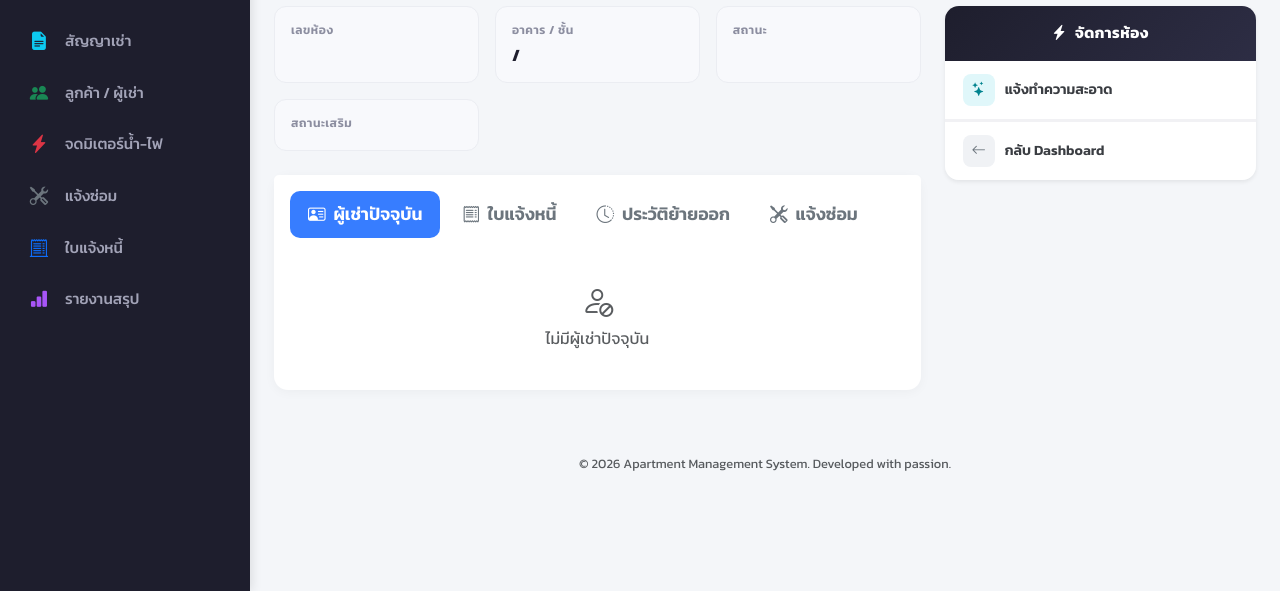
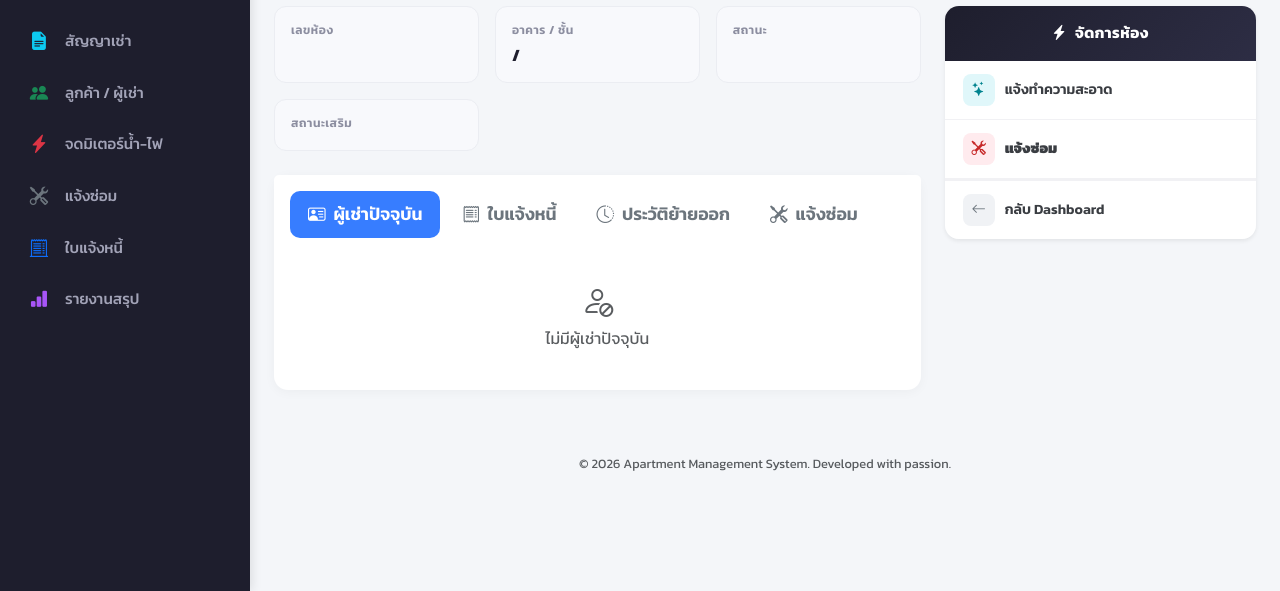
Before and after one commit to Mightycgm/ICT22667-Project, a Django app: template Apartment Management Project/apartment_project/apartment/templates/apartment/room/detail.html in a window 1280 px wide. Shown: the part 209-800 px from the top of the page. Run offline with Django 5.2, Linux system fonts and the light colour scheme; the template is opened without the code that fills it, so the values that code supplies are empty.

Commit message:
ย้ายปุ่มแจ้งซ้อมไปไว้ด้านในจัดการห้อง

```diff
--- a/Apartment Management Project/apartment_project/apartment/templates/apartment/room/detail.html
+++ b/Apartment Management Project/apartment_project/apartment/templates/apartment/room/detail.html
@@ -438,8 +438,6 @@
                 <div class="tab-pane fade" id="tab-maintenance">
                     <div class="d-flex justify-content-between align-items-center mb-3">
                         <span class="fw-bold"><i class="bi bi-tools me-1"></i> ประวัติแจ้งซ่อม</span>
-                        <a href="{% url 'maintenance_create' %}" class="btn btn-danger btn-sm" style="border-radius:8px;">
-                            <i class="bi bi-plus-lg me-1"></i> แจ้งซ่อม</a>
                     </div>
                     <div class="table-responsive">
                         <table class="table table-sm table-hover align-middle">
@@ -536,6 +534,10 @@
                 </a>
             {% endif %}
 
+            <a href="{% url 'maintenance_create' %}" class="action-btn">
+                <div class="action-icon" style="background:#ffebee; color:#c62828;"><i class="bi bi-tools"></i></div> <strong>แจ้งซ่อม</strong>
+            </a>
+
             <div style="border-top: 2px solid #f1f1f4;"></div>
             <a href="{% url 'dashboard' %}" class="action-btn">
                 <div class="action-icon" style="background:#f0f2f5; color:#6c757d;"><i class="bi bi-arrow-left"></i></div> กลับ Dashboard
```
